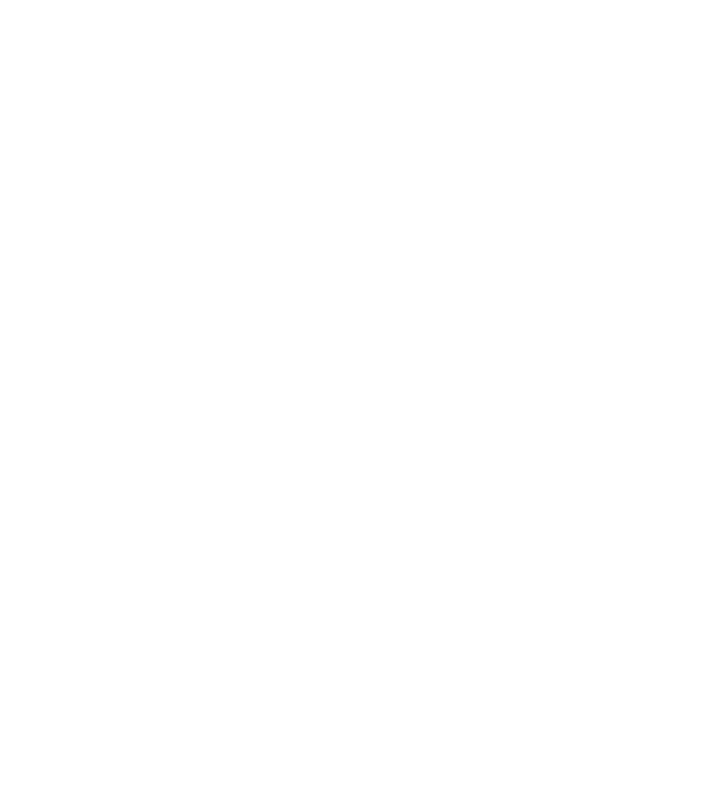
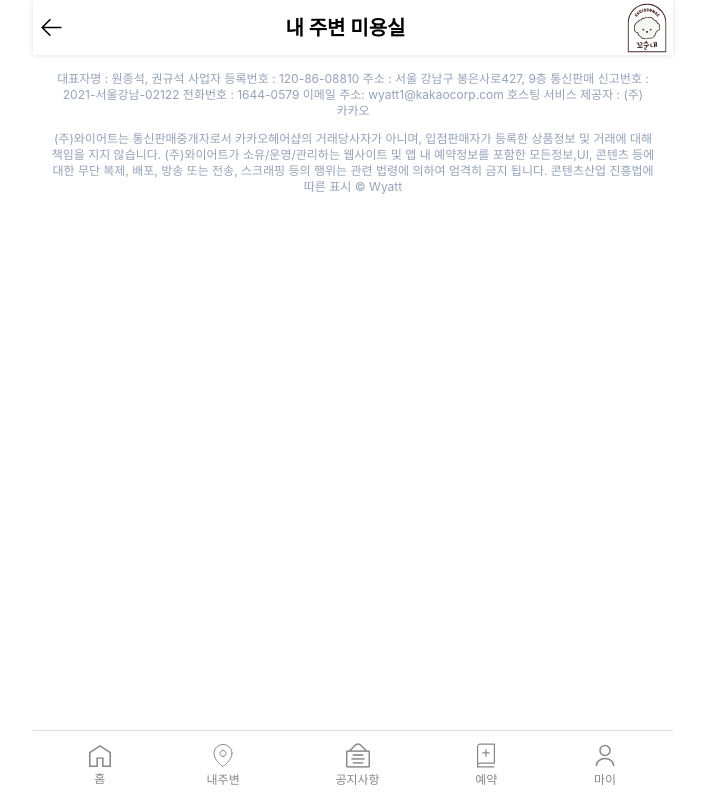
Before and after one commit to super-coding-3/kkosoonnae, a React (Create React App) app: page /mylocationStore in a window 1280 px wide. Before the commit this address had no page. Shown: the whole page, without its empty margins (287-992 px from the left). Built offline with nearby package versions, Linux system fonts and the light colour scheme.

Commit message:
[feature]내주변매장 페이지 기본세팅

```diff
--- a/src/App.tsx
+++ b/src/App.tsx
@@ -4,6 +4,7 @@ import Main from "./page/Main";
 import Signup from "./page/Signup";
 import MyPage from "./page/MyPage";
 import EditProfile from "./page/EditProfile";
+import MyLocationStore from "./page/MyLocationStore";
 
 const App: React.FC = () => {
   return (
@@ -13,6 +14,7 @@ const App: React.FC = () => {
         <Route path="/signup" element={<Signup />} />
         <Route path="/mypage" element={<MyPage />} />
         <Route path="/editprofile" element={<EditProfile />} />
+        <Route path="/mylocationStore" element={<MyLocationStore/>}/>
       </Routes>
     </div>
   );
--- /dev/null
+++ b/src/components/mylocationstore/MyLocationStore.tsx
@@ -0,0 +1,11 @@
+import React from 'react';
+
+const MyLocationStore = () => {
+    return (
+        <div>
+
+        </div>
+    );
+};
+
+export default MyLocationStore;
--- /dev/null
+++ b/src/page/MyLocationStore.tsx
@@ -0,0 +1,17 @@
+import React from 'react';
+import OuterLayout from '../components/common/OuterLayout';
+import PageTitle from '../components/common/PageTitle';
+import Footer from '../components/common/Footer';
+import Nav from '../components/common/Nav';
+
+const MyLocationStore = () => {
+    return (
+        <OuterLayout>
+            <PageTitle title="내 주변 미용실"/>
+            <Footer/>
+            <Nav/>
+        </OuterLayout>
+    );
+};
+
+export default MyLocationStore;
```
